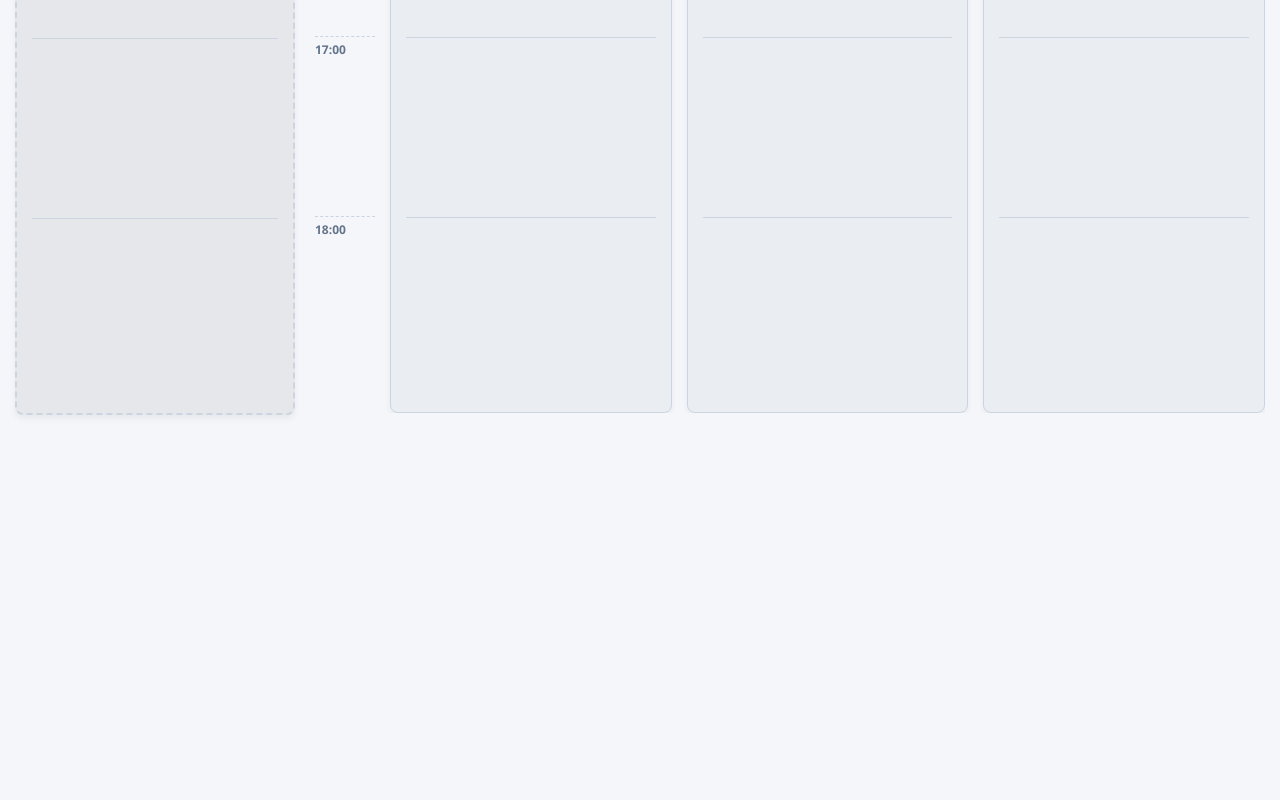
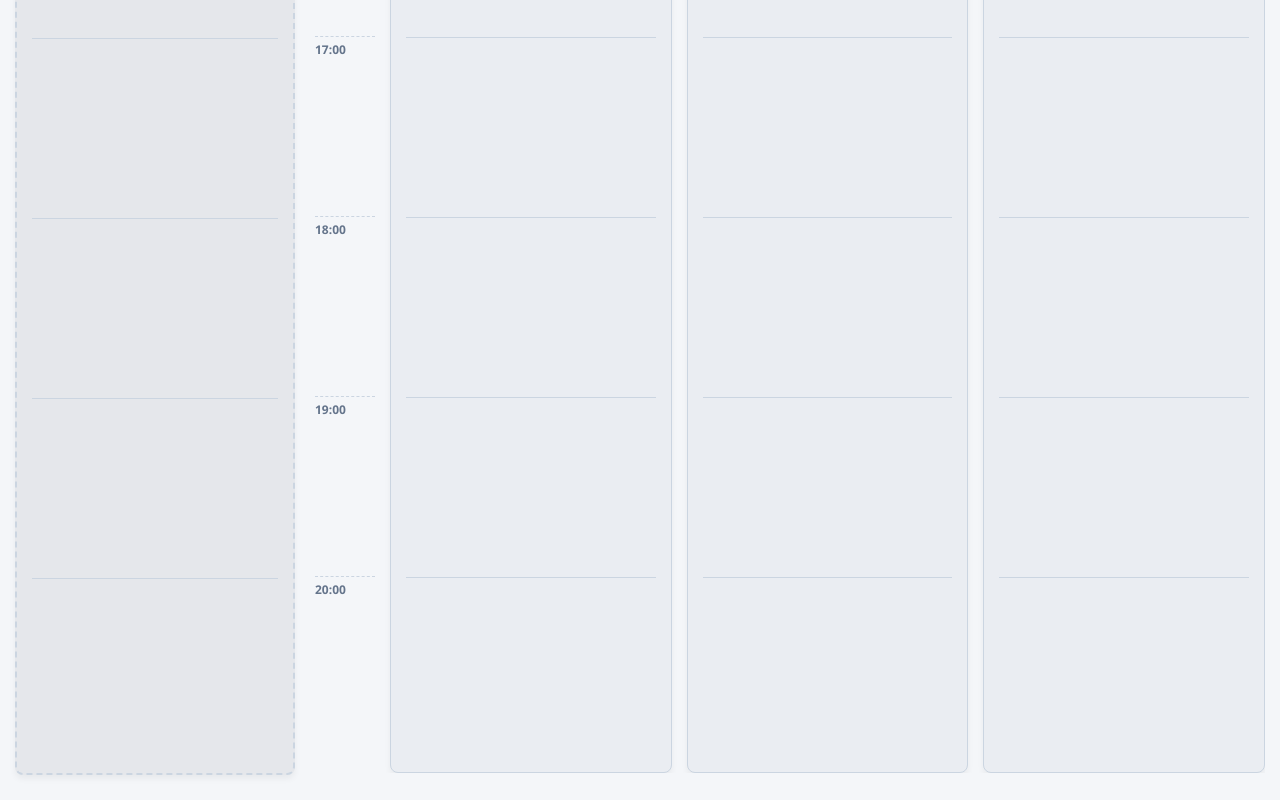
Before and after one commit to lppuggina/agenda-enar-2026, a plain HTML site: page index.html in a window 1280 px wide. Shown: the part 1801-2601 px from the top of the page. Before the commit the page ends 2241 px from the top, so only its background shows below. Drawn offline with Linux system fonts and the light colour scheme.

Commit message:
index.html

```diff
--- a/index.html
+++ b/index.html
@@ -153,7 +153,7 @@
         .timeline-col {
             display: flex;
             flex-direction: column;
-            padding-top: 15px; /* Alinha perfeitamente com o padding interno de .column */
+            padding-top: 15px;
         }
 
         /* 1 Hora = exatamente 180px de altura (3px por minuto) */
@@ -168,10 +168,10 @@
         }
 
         .column-body {
-            min-height: 1980px;
+            min-height: 2340px; /* Espaço ajustado para 13 horas (13 * 180px) */
             display: flex;
             flex-direction: column;
-            gap: 0; /* PROIBIDO GAP: Evita o acúmulo de erros de pixels ao longo da escala */
+            gap: 0;
             background-image: linear-gradient(to bottom, #cbd5e1 1px, transparent 1px);
             background-size: 100% 180px;
             padding-bottom: 50px;
@@ -189,7 +189,7 @@
             flex-direction: column;
             justify-content: space-between;
             overflow: hidden;
-            box-sizing: border-box; /* Inclui estritamente paddings e borders dentro da altura definida pelo JS */
+            box-sizing: border-box;
             border-bottom: 1px solid #cbd5e1;
             transition: box-shadow 0.2s, opacity 0.2s;
         }
@@ -285,6 +285,8 @@
                 <div class="hour-tick">16:00</div>
                 <div class="hour-tick">17:00</div>
                 <div class="hour-tick">18:00</div>
+                <div class="hour-tick">19:00</div>
+                <div class="hour-tick">20:00</div>
             </div>
 
             <div class="column" data-day="1">
```
